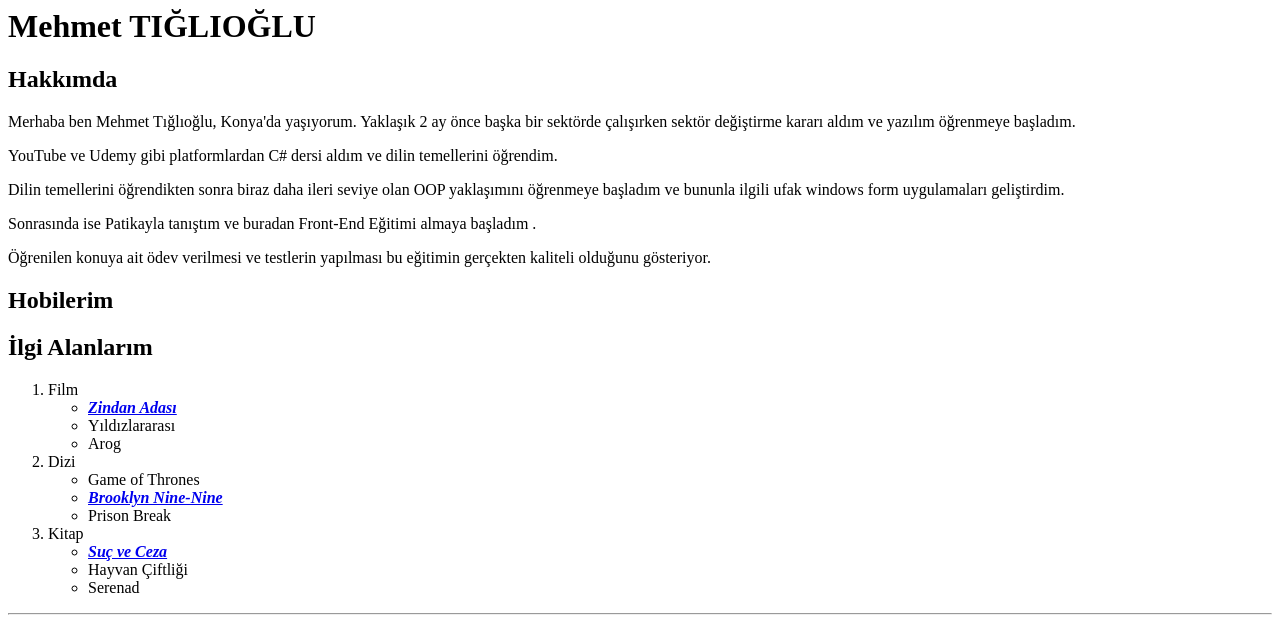
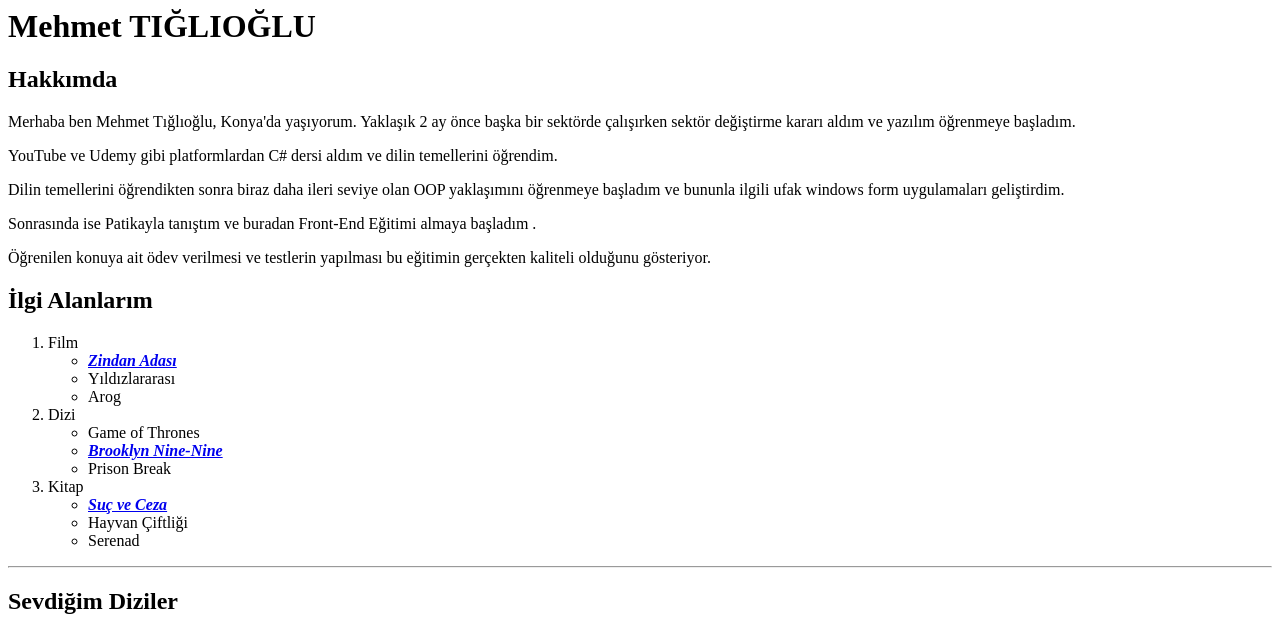
Before and after one commit to mehmettiglioglu/FirstWebSite, a plain HTML site: page index.html in a window 1280 px wide. Shown: the top 617 px of the page. Drawn offline with Linux system fonts and the light colour scheme.

Commit message:
update index.html

```diff
--- a/index.html
+++ b/index.html
@@ -8,8 +8,6 @@
 <p>Dilin temellerini öğrendikten sonra biraz daha ileri seviye olan OOP yaklaşımını öğrenmeye başladım ve bununla ilgili ufak windows form uygulamaları geliştirdim.</p>
 <p>  Sonrasında ise Patikayla tanıştım ve buradan Front-End Eğitimi almaya başladım .</p>
 <p>Öğrenilen konuya ait ödev verilmesi ve testlerin yapılması bu eğitimin gerçekten kaliteli olduğunu gösteriyor.</p>
-<!--Hobilerim adlı bir alt başlık-->
-<h2>Hobilerim</h2>
 <!--İlgi Alanlarım adlı bir alt başlık-->
 <h2>İlgi Alanlarım</h2>
 <!--3 Adet Sıralı Listenin İçinde 3'er Adet Sırasız Liste Bulunuyor-->
```
